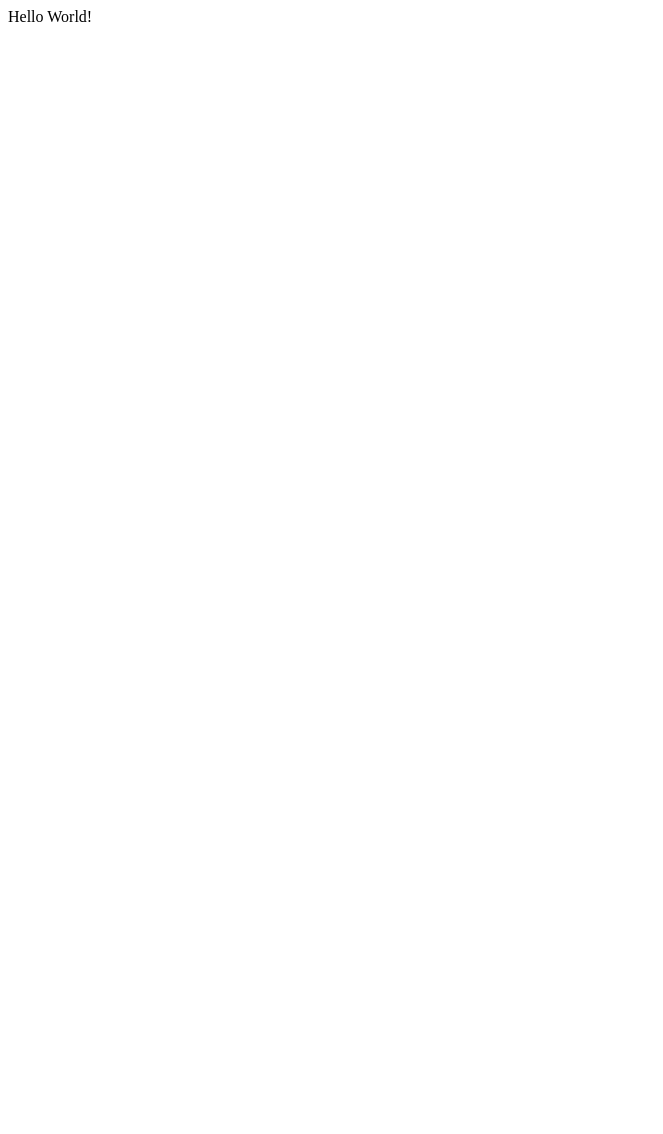
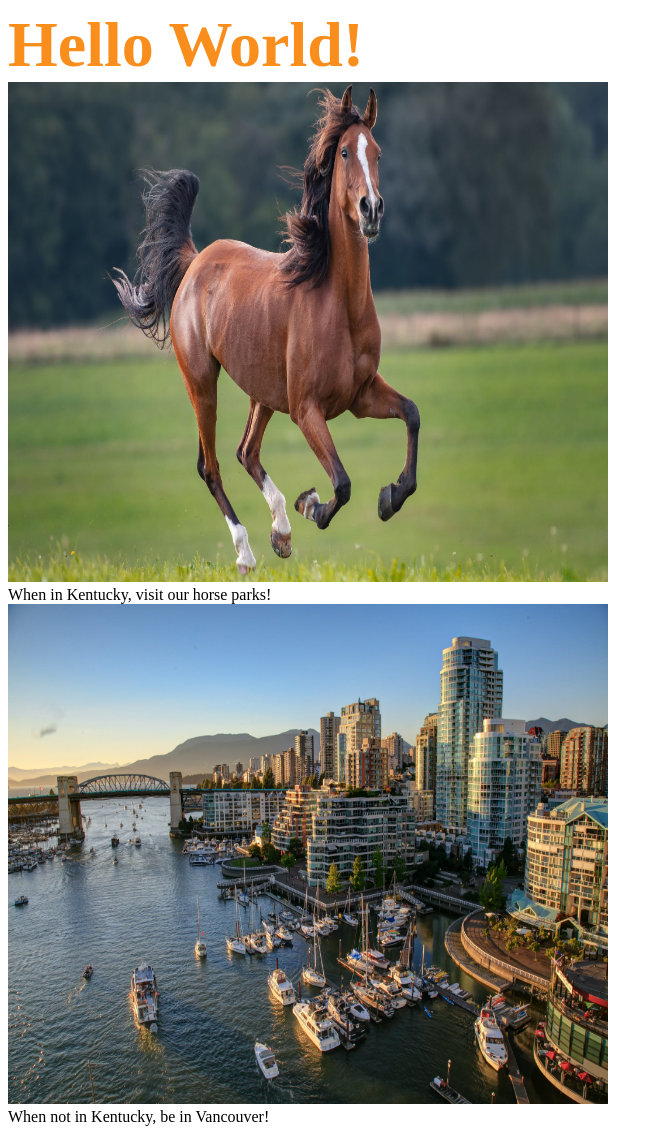
Before and after one commit to orderlogicmachine/helloworld, a plain HTML site: page index.html in a window 1280 px wide. Shown: the whole page, without its empty margins (0-663 px from the left). Before the commit the page ends 800 px from the top, so only its background shows below. Drawn offline with Linux system fonts and the light colour scheme.

Commit message:
Commit from 4th CL FEWD class

```diff
--- /dev/null
+++ b/css/main.css
@@ -0,0 +1,19 @@
+.header {
+    font-weight: bold;
+    font-size: 64px;
+    color: #f98e1d;
+}
+
+@media only screen and (max-width: 768px) {
+    .basicImage {
+        width: 100%;
+        height: auto;
+    }
+}
+
+@media only screen and (min-width: 768px) {
+    .basicImage {
+        width: 600px;
+        height: 500px;
+    }
+}
--- a/index.html
+++ b/index.html
@@ -1,7 +1,24 @@
 <!DOCTYPE html>
 <html lang="en">
-    <head></head>
+    <head>
+        <link rel="stylesheet" href="/css/main.css">
+    </head>
     <body>
-        Hello World!
+        <div class="header">
+            Hello World!
+        </div>
+        <div>
+            <img src="/img/horse1.jpg" class="basicImage" width="350px" height="200px"/>
+        </div>
+        <div>
+            When in Kentucky, visit our horse parks!
+        </div>
+        <div>
+            <img src="/img/vancouver1.jpg" class="basicImage" width="350px" height="200px"/>
+        </div>
+        <div>
+            When not in Kentucky, be in Vancouver!
+        </div>
+
     </body>
 </html>
```
Also changed, not shown: img/horse1.jpg (added), img/vancouver1.jpg (added).
